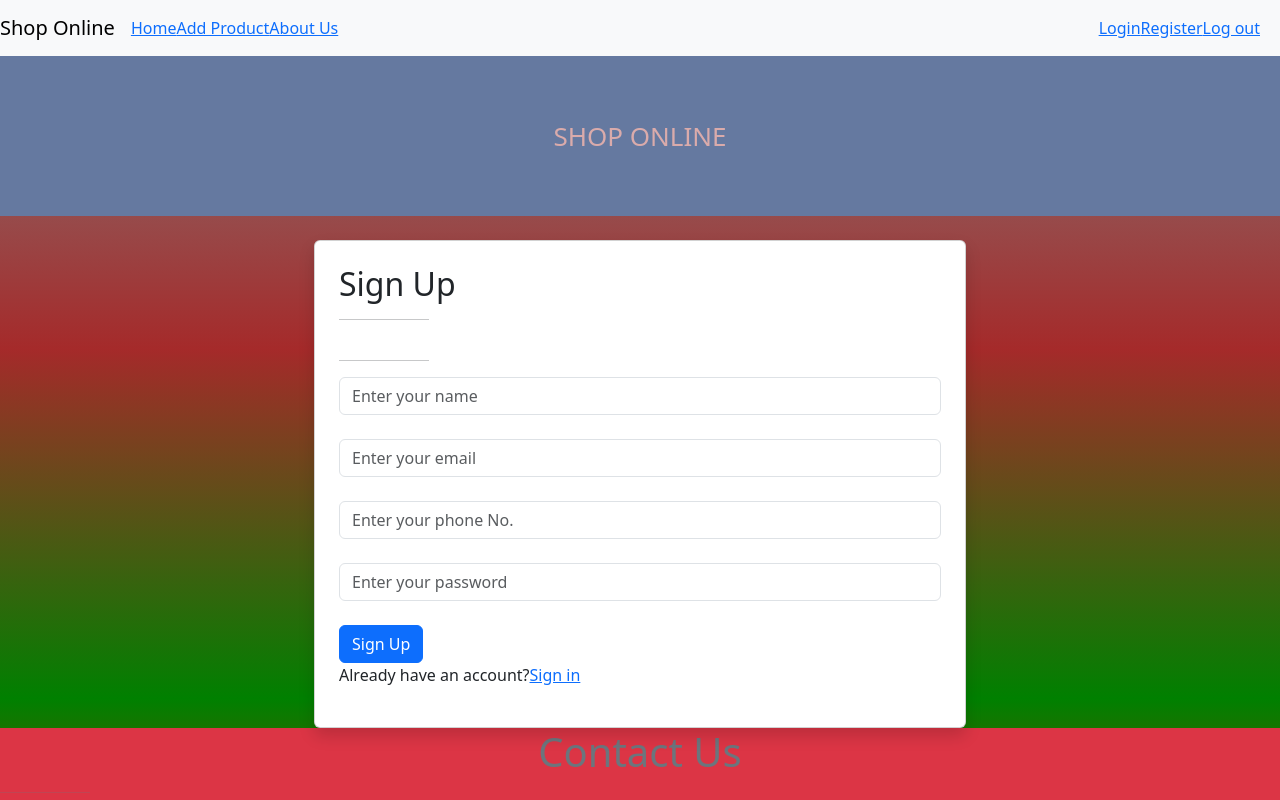
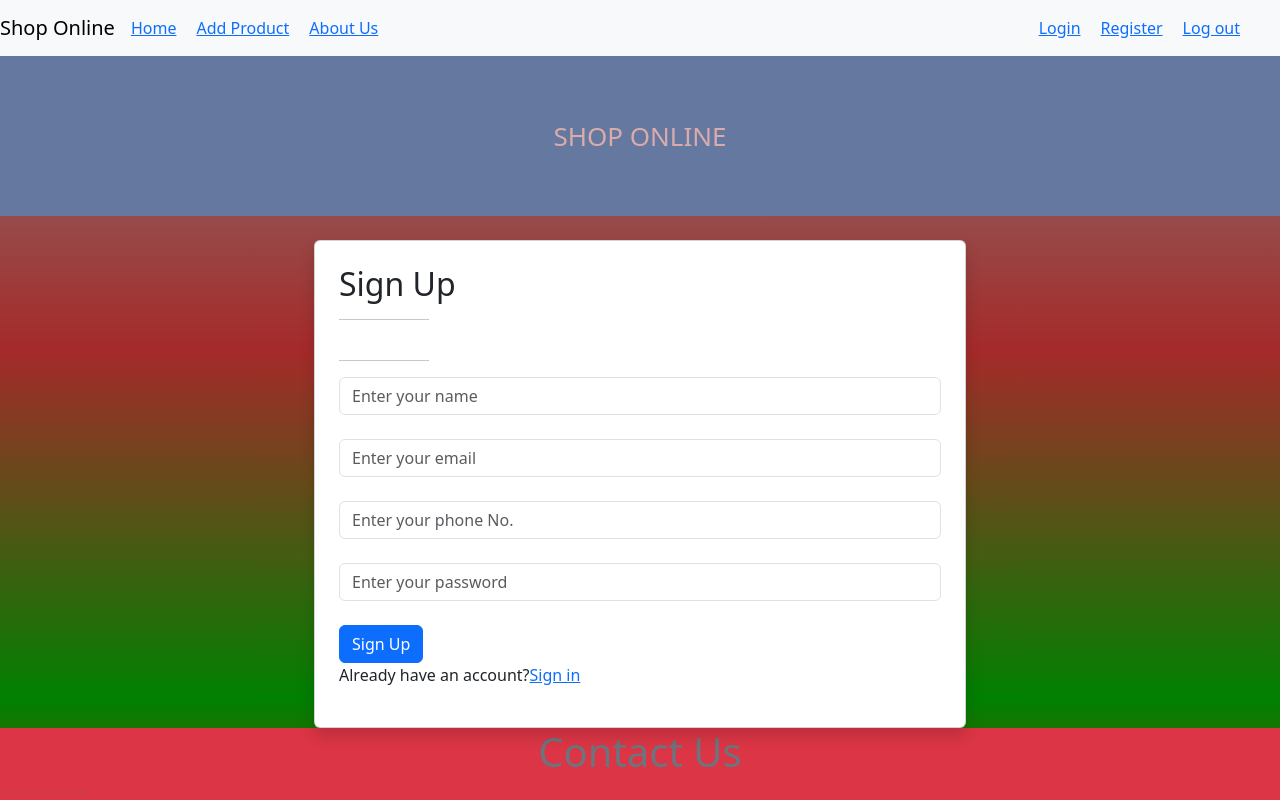
Before and after one commit to Derick12-78/Derick_ecommerce, a React (Create React App) app: page /signup in a window 1280 px wide. Shown: the top 800 px of the page. Built offline with nearby package versions, Linux system fonts and the light colour scheme.

Commit message:
updatedcommit

```diff
--- a/src/App.css
+++ b/src/App.css
@@ -103,6 +103,7 @@ hr:hover{
 
   .active{
     border-bottom: 5px red solid;
+    margin-right: 20px;
   }
 .navbar-nav{
   display: flex;
@@ -111,3 +112,11 @@ hr:hover{
   margin-right: 20px;
   align-items: center;
 }
+.navbar-link{
+
+  display: flex;
+  flex-direction: column;
+  justify-content: space-between;
+  margin-right: 20px;
+  align-items: center;
+}
--- a/src/Components/Navbar.jsx
+++ b/src/Components/Navbar.jsx
@@ -19,17 +19,17 @@ const Navbar = () => {
                 </button>
 
                 <div className="collapse navbar-collapse" id="prada">
-                    <div className="navbar-nav">
-                        <Link to="/" className = {navItem ==="home"?"active":""} onClick={()=>setNavItem("home")}>Home</Link>
-                        <Link to="/addproduct" className={navItem ==="add"?"active":""} onClick={()=>setNavItem("add")}>Add Product</Link>
-                        <Link to ="/aboutus" className={navItem ==="about"?"active":""} onClick={()=>setNavItem("about")}>About Us</Link>
+                    <div className="navbar-nav justify-content-space">
+                        <Link to="/" className = {navItem ==="home"?"active":"navbar-link"} onClick={()=>setNavItem("home")}>Home</Link>
+                        <Link to="/addproduct" className={navItem ==="add"?"active":"navbar-link"} onClick={()=>setNavItem("add")}>Add Product</Link>
+                        <Link to ="/aboutus" className={navItem ==="about"?"active":"navbar-link"} onClick={()=>setNavItem("about")}>About Us</Link>
 
 
                     </div>
                     <div className="navbar-nav ms-auto">
 
-                        <Link to="/signin" className={navItem ==="login"?"active":""} onClick={()=>setNavItem("login")}>Login</Link>
-                        <Link to="/signup" className={navItem ==="signup"?"active":""} onClick={()=>setNavItem("signup")}>Register</Link>
+                        <Link to="/signin" className={navItem ==="login"?"active":"navbar-link"} onClick={()=>setNavItem("login")}>Login</Link>
+                        <Link to="/signup" className={navItem ==="signup"?"active":"navbar-link"} onClick={()=>setNavItem("signup")}>Register</Link>
                         <Link to="/signin" className="navbar-link" onClick={handleLogout}>Log out</Link>
 
                     </div>
```
